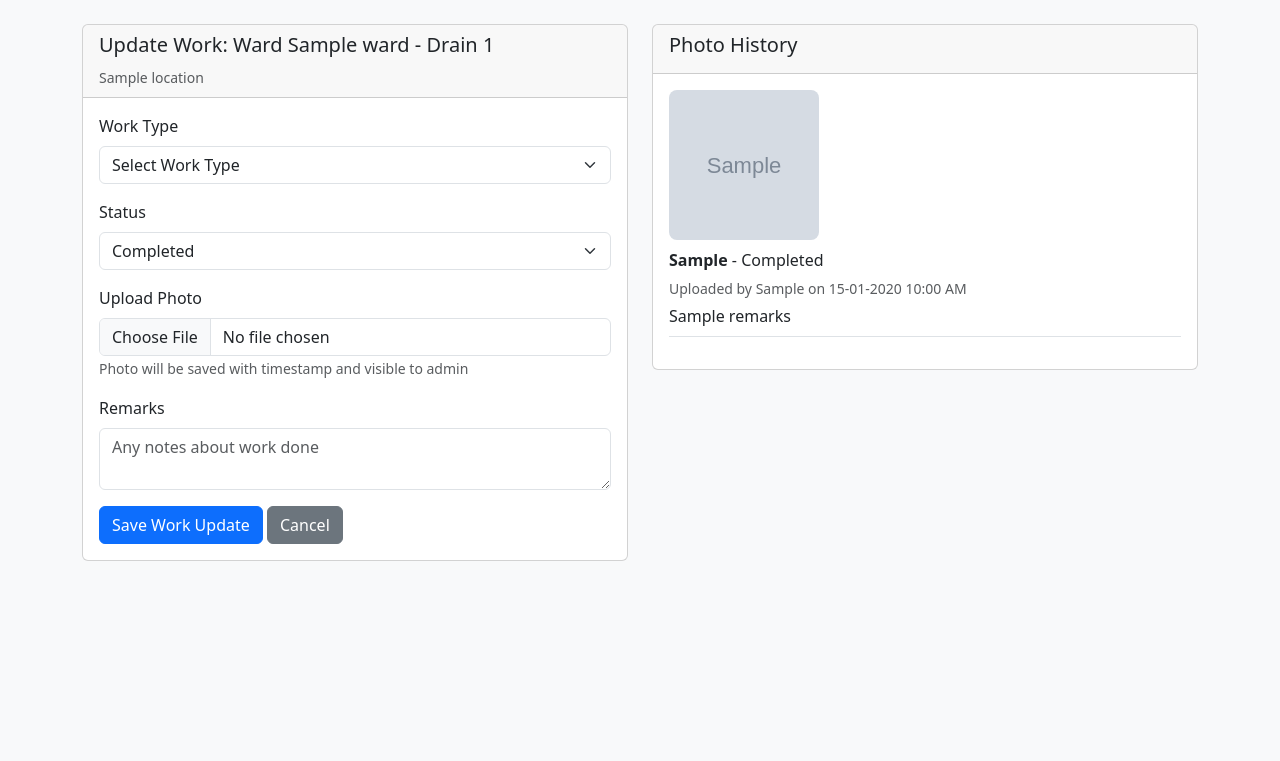
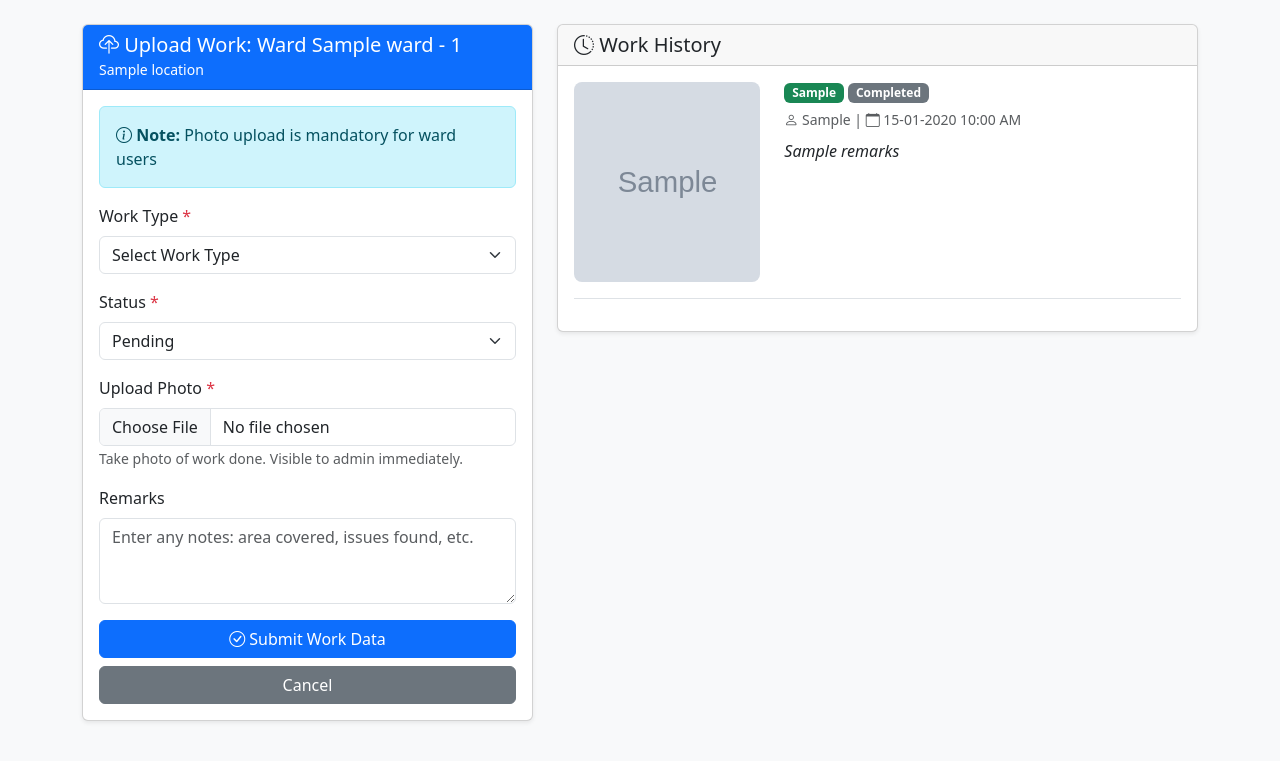
Before and after one commit to madan1994-ui/wards_drains, a Flask app: template templates/upload_work.html in a window 1280 px wide. Shown: the top 761 px of the page. Run offline with Flask 3, Linux system fonts and the light colour scheme; the template is opened without the code that fills it: most values are stand-ins (such as "Sample title", 1, 10 or a date in 2020); grey boxes marked "Sample" are stand-in pictures; some libraries are stand-ins or nearby versions.

Commit message:
Update upload_work.html

```diff
--- a/templates/upload_work.html
+++ b/templates/upload_work.html
@@ -1,20 +1,21 @@
 <!DOCTYPE html>
 <html>
 <head>
-    <title>Update Drain Work</title>
+    <title>Upload Work Data</title>
     <link href="https://cdn.jsdelivr.net/npm/bootstrap@5.3.0/dist/css/bootstrap.min.css" rel="stylesheet">
+    <link rel="stylesheet" href="https://cdn.jsdelivr.net/npm/bootstrap-icons@1.11.0/font/bootstrap-icons.css">
     <style>
-        .photo-history img { width: 150px; height: 150px; object-fit: cover; border-radius: 8px; }
+        .work-photo { width: 100%; height: 200px; object-fit: cover; border-radius: 8px; }
     </style>
 </head>
 <body class="bg-light">
 <div class="container mt-4">
     <div class="row">
-        <div class="col-md-6">
-            <div class="card">
-                <div class="card-header">
-                    <h5>Update Work: Ward {{ drain.ward }} - Drain {{ drain.drain_id }}</h5>
-                    <small class="text-muted">{{ drain.location }}</small>
+        <div class="col-md-5">
+            <div class="card shadow-sm">
+                <div class="card-header bg-primary text-white">
+                    <h5 class="mb-0"><i class="bi bi-cloud-upload"></i> Upload Work: Ward {{ drain.ward }} - {{ drain.drain_id }}</h5>
+                    <small>{{ drain.location }}</small>
                 </div>
                 <div class="card-body">
                     {% with messages = get_flashed_messages() %}
@@ -25,60 +26,80 @@
                       {% endif %}
                     {% endwith %}
 
+                    <div class="alert alert-info">
+                        <i class="bi bi-info-circle"></i> <strong>Note:</strong> Photo upload is mandatory for ward users
+                    </div>
+
                     <form method="POST" enctype="multipart/form-data">
                         <div class="mb-3">
-                            <label class="form-label">Work Type</label>
+                            <label class="form-label">Work Type <span class="text-danger">*</span></label>
                             <select name="work_type" class="form-select" required>
                                 <option value="">Select Work Type</option>
-                                <option value="Anti-Larva Spray" {% if drain.work_type == 'Anti-Larva Spray' %}selected{% endif %}>Anti-Larva Spray</option>
-                                <option value="Cleaning" {% if drain.work_type == 'Cleaning' %}selected{% endif %}>Cleaning</option>
-                                <option value="Fogging" {% if drain.work_type == 'Fogging' %}selected{% endif %}>Fogging</option>
-                                <option value="Inspection" {% if drain.work_type == 'Inspection' %}selected{% endif %}>Inspection</option>
+                                <option value="Anti-Larva Spray">Anti-Larva Spray</option>
+                                <option value="Cleaning">Drain Cleaning</option>
+                                <option value="Fogging">Fogging</option>
+                                <option value="Inspection">Inspection</option>
+                                <option value="Desilting">Desilting</option>
                             </select>
                         </div>
                         <div class="mb-3">
-                            <label class="form-label">Status</label>
+                            <label class="form-label">Status <span class="text-danger">*</span></label>
                             <select name="status" class="form-select" required>
-                                <option value="Pending" {% if drain.status == 'Pending' %}selected{% endif %}>Pending</option>
-                                <option value="In Progress" {% if drain.status == 'In Progress' %}selected{% endif %}>In Progress</option>
-                                <option value="Completed" {% if drain.status == 'Completed' %}selected{% endif %}>Completed</option>
+                                <option value="Pending">Pending</option>
+                                <option value="In Progress">In Progress</option>
+                                <option value="Completed">Completed</option>
                             </select>
                         </div>
                         <div class="mb-3">
-                            <label class="form-label">Upload Photo</label>
-                            <input type="file" name="photo" class="form-control" accept="image/*">
-                            <small class="text-muted">Photo will be saved with timestamp and visible to admin</small>
+                            <label class="form-label">Upload Photo <span class="text-danger">*</span></label>
+                            <input type="file" name="photo" class="form-control" accept="image/*" required>
+                            <small class="text-muted">Take photo of work done. Visible to admin immediately.</small>
                         </div>
                         <div class="mb-3">
                             <label class="form-label">Remarks</label>
-                            <textarea name="remarks" class="form-control" rows="2" placeholder="Any notes about work done"></textarea>
+                            <textarea name="remarks" class="form-control" rows="3" placeholder="Enter any notes: area covered, issues found, etc."></textarea>
                         </div>
-                        <button type="submit" class="btn btn-primary">Save Work Update</button>
-                        <a href="/dashboard" class="btn btn-secondary">Cancel</a>
+                        <button type="submit" class="btn btn-primary w-100">
+                            <i class="bi bi-check-circle"></i> Submit Work Data
+                        </button>
+                        <a href="/dashboard" class="btn btn-secondary w-100 mt-2">Cancel</a>
                     </form>
                 </div>
             </div>
         </div>
 
-        <div class="col-md-6">
-            <div class="card">
+        <div class="col-md-7">
+            <div class="card shadow-sm">
                 <div class="card-header">
-                    <h5>Photo History</h5>
+                    <h5 class="mb-0"><i class="bi bi-clock-history"></i> Work History</h5>
                 </div>
-                <div class="card-body photo-history">
-                    {% if photo_history %}
-                        {% for photo in photo_history %}
-                        <div class="mb-3 border-bottom pb-2">
-                            <img src="{{ photo.photo_url }}" class="mb-2">
-                            <p class="mb-1"><strong>{{ photo.work_type }}</strong> - {{ photo.status }}</p>
-                            <small class="text-muted">
-                                Uploaded by {{ photo.uploaded_by }} on {{ photo.uploaded_at.strftime('%d-%m-%Y %I:%M %p') }}
-                            </small>
-                            {% if photo.remarks %}<p class="mb-0 mt-1">{{ photo.remarks }}</p>{% endif %}
-                        </div>
+                <div class="card-body" style="max-height: 600px; overflow-y: auto;">
+                    {% if work_history %}
+                        {% for work in work_history %}
+                        <div class="mb-3 border-bottom pb-3">
+                            <div class="row">
+                                <div class="col-md-4">
+                                    <img src="{{ work.photo_url }}" class="work-photo">
+                                </div>
+                                <div class="col-md-8">
+                                    <h6 class="mb-1">
+                                        <span class="badge bg-success">{{ work.work_type }}</span>
+                                        <span class="badge bg-secondary">{{ work.status }}</span>
+                                    </h6>
+                                    <p class="mb-1"><small class="text-muted">
+                                        <i class="bi bi-person"></i> {{ work.uploaded_by }} |
+                                        <i class="bi bi-calendar"></i> {{ work.uploaded_at.strftime('%d-%m-%Y %I:%M %p') }}
+                                    </small></p>
+                                    {% if work.remarks %}
+                                    <p class="mb-0 mt-2"><em>{{ work.remarks }}</em></p>
+                                    {% endif %}
+                                </div>
+                            </div>
                         {% endfor %}
                     {% else %}
-                        <p class="text-muted">No photos uploaded yet for this drain.</p>
+                        <p class="text-center text-muted py-4">
+                            <i class="bi bi-inbox"></i><br>No work uploaded yet for this drain.
+                        </p>
                     {% endif %}
                 </div>
             </div>
```
